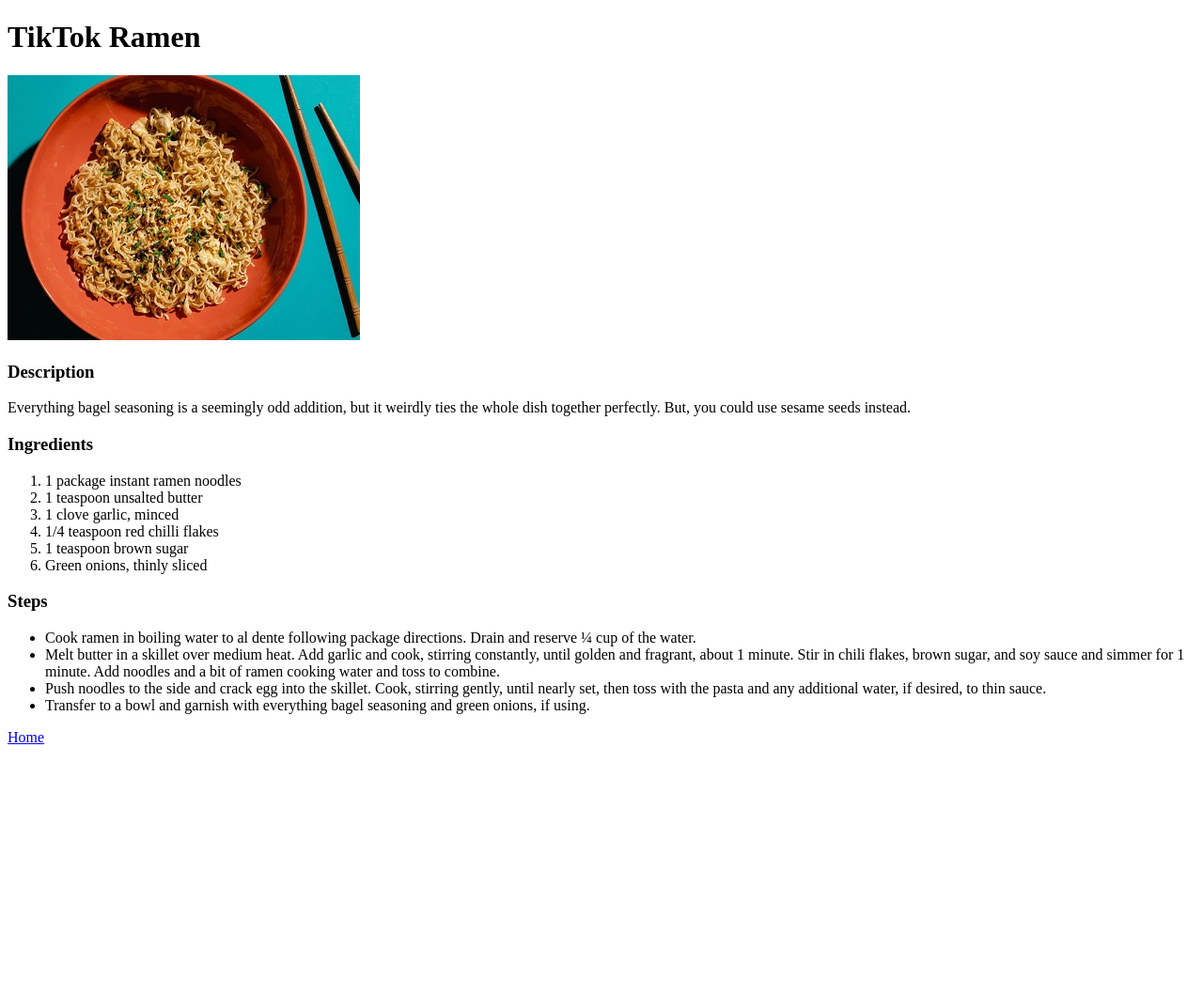
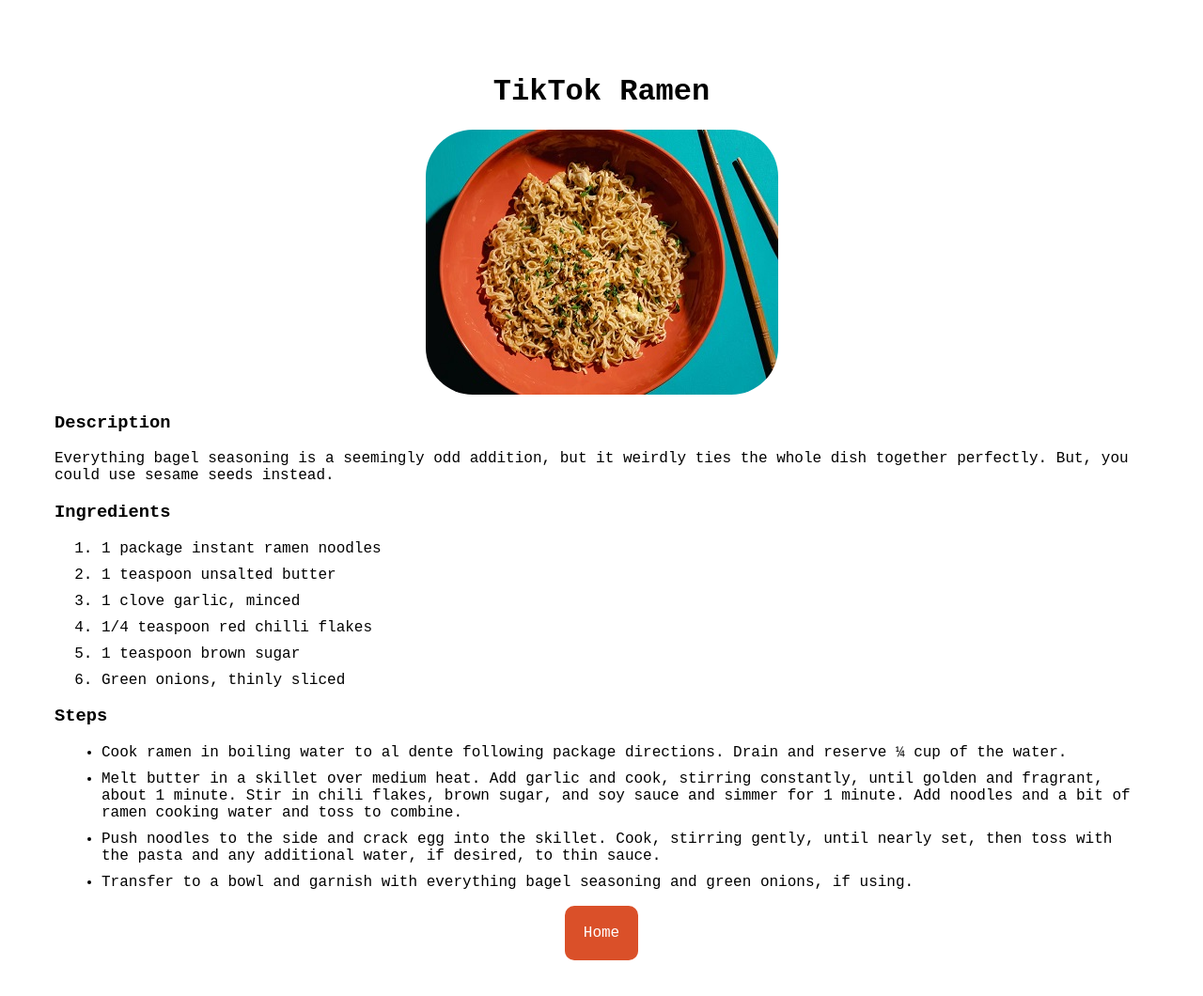
Before and after one commit to McCrony/odin-recipes, a plain HTML site: page recipes/tiktok-ramen.html in a window 1280 px wide. Shown: the whole page at 94% size. Before the commit the page ends 802 px from the top, so only its background shows below. Drawn offline with Linux system fonts and the light colour scheme.

Commit message:
Add styles to tiktok-ramen page

```diff
--- a/recipes/tiktok-ramen.html
+++ b/recipes/tiktok-ramen.html
@@ -5,10 +5,54 @@
     <meta http-equiv="X-UA-Compatible" content="IE=edge">
     <meta name="viewport" content="width=device-width, initial-scale=1.0">
     <title>TikTok Ramen</title>
+    <style>
+        * {
+            font-family: 'Courier New', Courier, monospace;
+        }
+
+        body {
+            padding: 50px;
+        }
+
+        img {
+            border-radius: 50px;
+        }
+
+        h1 {
+            text-align: center;
+        }
+
+        .image {
+            display: flex;
+            justify-content: center;
+            align-items: center;
+        }
+
+        li {
+            margin: 10px;
+        }
+
+        .homeButton {
+            background-color: #da5029;
+            border-radius: 10px;
+            color: white;
+            padding: 20px;
+            text-decoration: none;
+        }
+
+        .home {
+            display: flex;
+            align-items: center;
+            justify-content: center;
+        }
+    </style>
 </head>
 <body>
     <h1>TikTok Ramen</h1>
-    <img src="images/TikTokRamen.jpg" alt="">
+    <div class="image">
+        <img src="images/TikTokRamen.jpg" alt=" TikTokRamen image">
+
+    </div>
 
     <h3>Description</h3>
     <p>Everything bagel seasoning is a seemingly odd addition, but it weirdly ties the whole dish together perfectly. But, you could use sesame seeds instead.</p>
@@ -35,6 +79,8 @@
 
         </li>
     </ul>
-    <a href="../index.html">Home</a>
+    <div class="home">
+        <a href="../index.html" class="homeButton">Home</a>
+    </div>
 </body>
 </html>
```
Also changed, not shown: recipes/got-no-beef-stew.html (+1 -1 lines).
